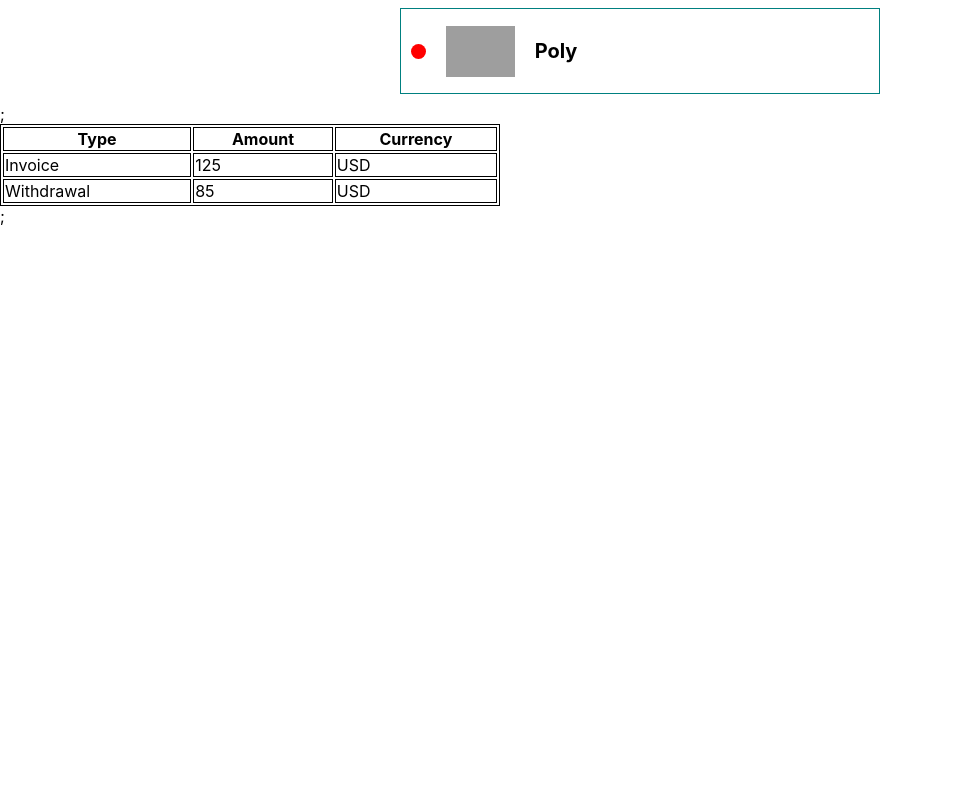
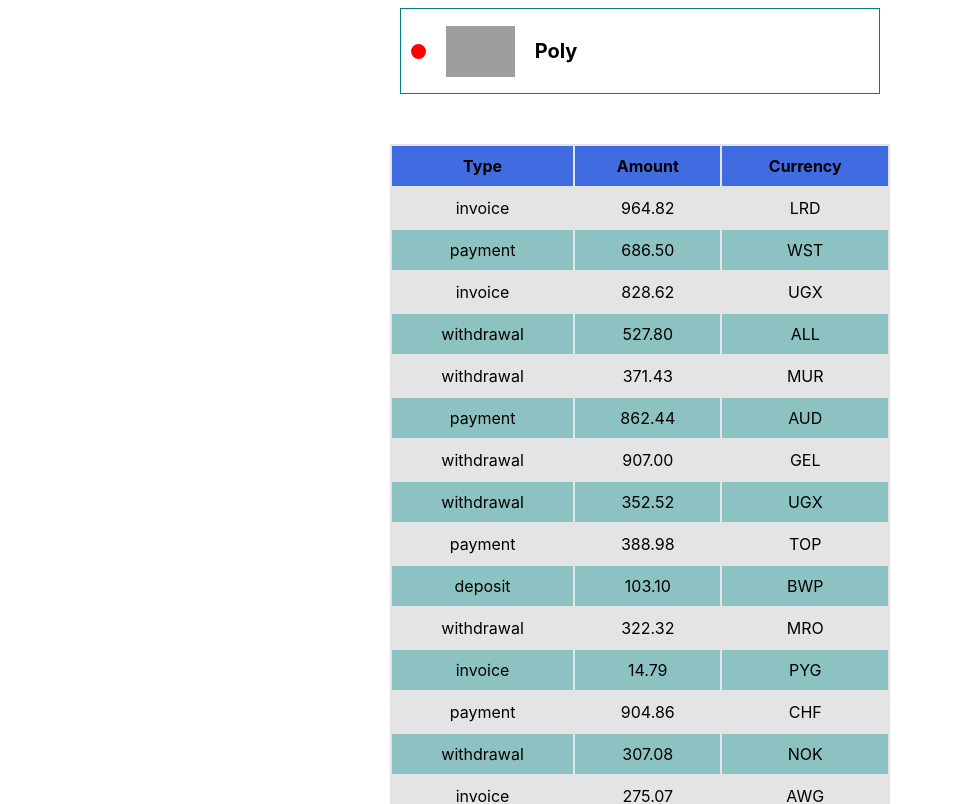
Before and after one commit to IgorBoichuk/goit-react-hw-01-components, a React (Create React App) app: page / in a window 1280 px wide. Shown: the part 1020-1824 px from the top of the page, without its empty margins (0-953 px from the left). Before the commit the page ends 1246 px from the top, so only its background shows below. Built offline with nearby package versions, Linux system fonts and the light colour scheme; grey boxes are pictures that could not be loaded.

Commit message:
all done

```diff
--- a/src/components/App.jsx
+++ b/src/components/App.jsx
@@ -19,8 +19,8 @@ export const App = () => {
         stats={user.stats}
       />
       <Statistics title="Upload stats" stats={data} />
-      <FriendList friends={friends} />;
-      <TransactionHistory items={transactions} />;
+      <FriendList friends={friends} />
+      <TransactionHistory items={transactions} />
     </div>
   );
 };
--- a/src/components/profile/CardFooter.jsx
+++ b/src/components/profile/CardFooter.jsx
@@ -32,7 +32,6 @@ const ProfileCardFooter = styled.ul`
 const StatsItem = styled.li`
   text-align: center;
   width: 100%;
-  /* padding: 20px; */
   border-right: 1px solid grey;
 `;
 const StatsName = styled.p`
--- a/src/components/transactions/TransactionHistory.jsx
+++ b/src/components/transactions/TransactionHistory.jsx
@@ -1,6 +1,16 @@
 import style from './Transactions.module.css';
 
-export const TransactionHistory = ({ id, type, amount, currency }) => {
+export const TransactionHistory = ({ id, type, amount, currency, items }) => {
+  const renderedData = items.map(item => {
+    return (
+      <tr key={item.id} className={style.transactionhistorytbodylist}>
+        <td className={style.transactionhistorytbodyitem}>{item.type}</td>
+        <td className={style.transactionhistorytbodyitem}>{item.amount}</td>
+        <td className={style.transactionhistorytbodyitem}>{item.currency}</td>
+      </tr>
+    );
+  });
+
   return (
     <table className={style.transactionhistorytable}>
       <thead className={style.transactionhistorythead}>
@@ -10,19 +20,7 @@ export const TransactionHistory = ({ id, type, amount, currency }) => {
           <th className={style.transactionhistorytitle}>Currency</th>
         </tr>
       </thead>
-
-      <tbody className={style.transactionhistorytbody}>
-        <tr className={style.transactionhistorytbodylist}>
-          <td className={style.transactionhistorytbodyitem}>Invoice</td>
-          <td className={style.transactionhistorytbodyitem}>125</td>
-          <td className={style.transactionhistorytbodyitem}>USD</td>
-        </tr>
-        <tr className={style.transactionhistorytbodylist}>
-          <td className={style.transactionhistorytbodyitem}>Withdrawal</td>
-          <td className={style.transactionhistorytbodyitem}>85</td>
-          <td className={style.transactionhistorytbodyitem}>USD</td>
-        </tr>
-      </tbody>
+      <tbody className={style.transactionhistorytbody}>{renderedData}</tbody>
     </table>
   );
 };
--- a/src/components/transactions/Transactions.module.css
+++ b/src/components/transactions/Transactions.module.css
@@ -1,18 +1,18 @@
 .transactionhistorytable {
   width: 500px;
-  border: 1px solid black;
+  background-color: rgb(228, 228, 228);
+  margin: 50px auto;
 }
-.transactionhistorythead {
+
+.transactionhistorytitle {
+  background-color: rgb(65, 107, 224);
+  padding: 10px;
 }
-.transactionhistorytheadrow {
-}
-.transactionhistorytitle {
-  border: 1px solid black;
-}
-.transactionhistorytbody {
-}
-.transactionhistorytbodylist {
+
+.transactionhistorytbodylist:nth-child(even) {
+  background-color: rgb(140, 194, 194);
 }
 .transactionhistorytbodyitem {
-  border: 1px solid black;
+  text-align: center;
+  padding: 10px;
 }
```
